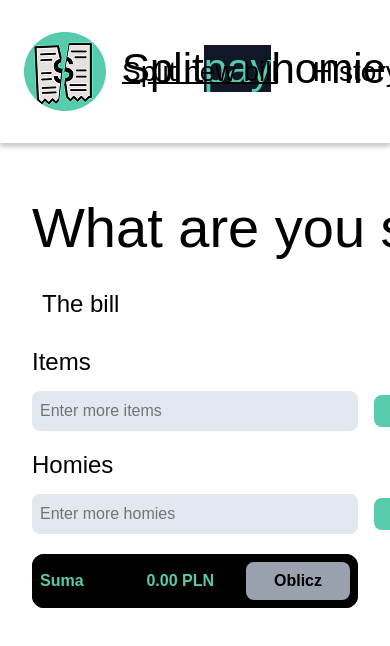
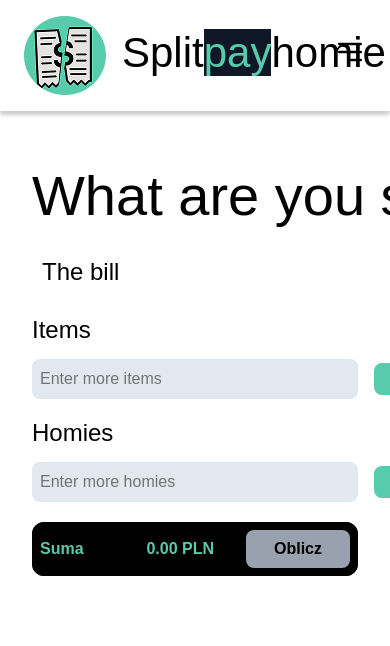
Before and after one commit to wrx82013/ProjektZespolowy.SplitPayment.Frontend, a Next.js app: page /calculator in a window 390 px wide. Shown: the top 646 px of the page. Built offline with nearby package versions, Linux system fonts and the light colour scheme.

Commit message:
Add hamburger menu

```diff
--- a/src/components/Navbar.tsx
+++ b/src/components/Navbar.tsx
@@ -4,16 +4,15 @@ import Link from "next/link";
 import { usePathname } from "next/navigation";
 import SplitLogo from "../../public/assets/splitpayLogo.png";
 import { LogoWordmark } from "./LogoWordmark";
+import { useState } from "react";
 
 export default function Navbar() {
   const pathname = usePathname();
-  console.log("SplitLogo", SplitLogo.src);
+  const [isOpen, setIsOpen] = useState(false);
 
   return (
-    <div
-      className="box-border flex w-full content-stretch items-center justify-between overflow-clip bg-white px-[24px] py-[32px] shadow-[0px_4px_4px_0px_rgba(0,0,0,0.2)]"
-      data-name="Navbar"
-    >
+    <nav className="sticky top-0 z-50 bg-white shadow-[0px_4px_4px_0px_rgba(0,0,0,0.2)]">
+      <div className="mx-auto flex w-full items-center justify-between px-6 py-4">
         <a href="/calculator">
           <div className="relative flex shrink-0 content-stretch items-center gap-4">
             <div className="relative h-[79px] w-[82px] shrink-0">
@@ -28,7 +27,7 @@ export default function Navbar() {
             <LogoWordmark />
           </div>
         </a>
-      <div className="relative flex shrink-0 content-stretch items-center gap-[35px] font-['Roboto_Flex:Regular',sans-serif] text-[28px] leading-[normal] font-normal text-nowrap whitespace-pre text-black not-italic">
+        <div className="hidden items-center gap-[35px] font-['Roboto_Flex:Regular',sans-serif] text-[28px] font-normal not-italic text-black text-nowrap md:flex">
           <Link
             href="/calculator"
             className={`relative shrink-0 transition-opacity hover:opacity-80 ${pathname === "/calculator" ? "underline decoration-solid [text-underline-position:from-font]" : ""}`}
@@ -48,6 +47,61 @@ export default function Navbar() {
             Settings
           </Link>
         </div>
+        <div className="md:hidden">
+          <button onClick={() => setIsOpen(!isOpen)}>
+            <svg
+              className="size-8"
+              fill="none"
+              stroke="currentColor"
+              viewBox="0 0 24 24"
+              xmlns="http://www.w3.org/2000/svg"
+            >
+              {isOpen ? (
+                <path
+                  strokeLinecap="round"
+                  strokeLinejoin="round"
+                  strokeWidth={2}
+                  d="M6 18L18 6M6 6l12 12"
+                />
+              ) : (
+                <path
+                  strokeLinecap="round"
+                  strokeLinejoin="round"
+                  strokeWidth={2}
+                  d="M4 6h16M4 12h16m-7 6h7"
+                />
+              )}
+            </svg>
+          </button>
         </div>
+      </div>
+      {isOpen && (
+        <div className="bg-custom-green p-4 md:hidden">
+          <div className="flex flex-col items-center gap-4">
+            <Link
+              href="/calculator"
+              className={`relative shrink-0 transition-opacity hover:opacity-80 ${pathname === "/calculator" ? "underline decoration-solid [text-underline-position:from-font]" : ""}`}
+              onClick={() => setIsOpen(false)}
+            >
+              Split new bill
+            </Link>
+            <Link
+              href="/history"
+              className={`relative shrink-0 transition-opacity hover:opacity-80 ${pathname === "/history" ? "underline decoration-solid [text-underline-position:from-font]" : ""}`}
+              onClick={() => setIsOpen(false)}
+            >
+              History
+            </Link>
+            <Link
+              href="/settings"
+              className={`relative shrink-0 transition-opacity hover:opacity-80 ${pathname === "/settings" ? "underline decoration-solid [text-underline-position:from-font]" : ""}`}
+              onClick={() => setIsOpen(false)}
+            >
+              Settings
+            </Link>
+          </div>
+        </div>
+      )}
+    </nav>
   );
 }
```
Lines whose indentation alone changed are shown as unchanged.
